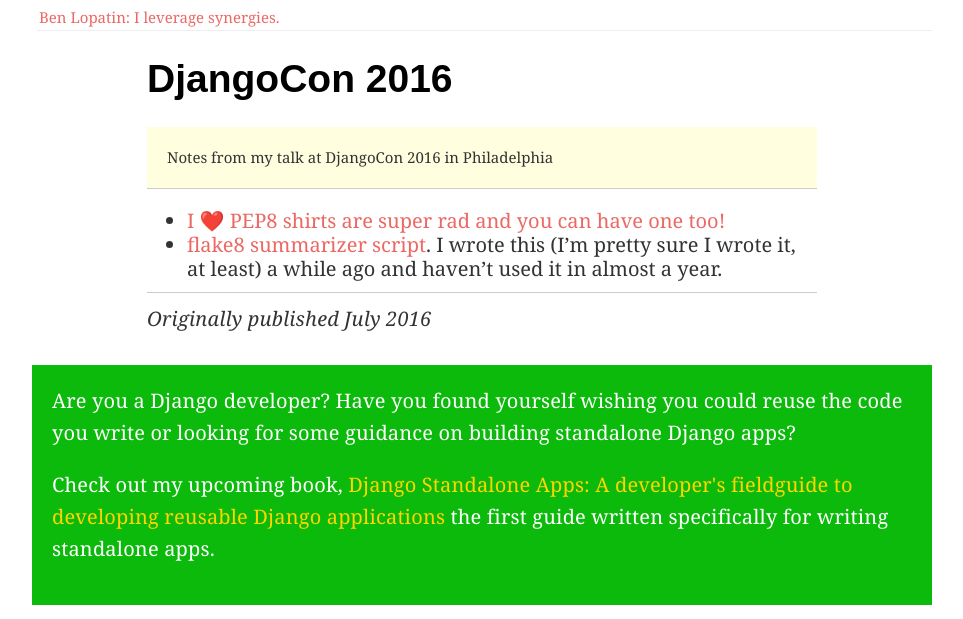
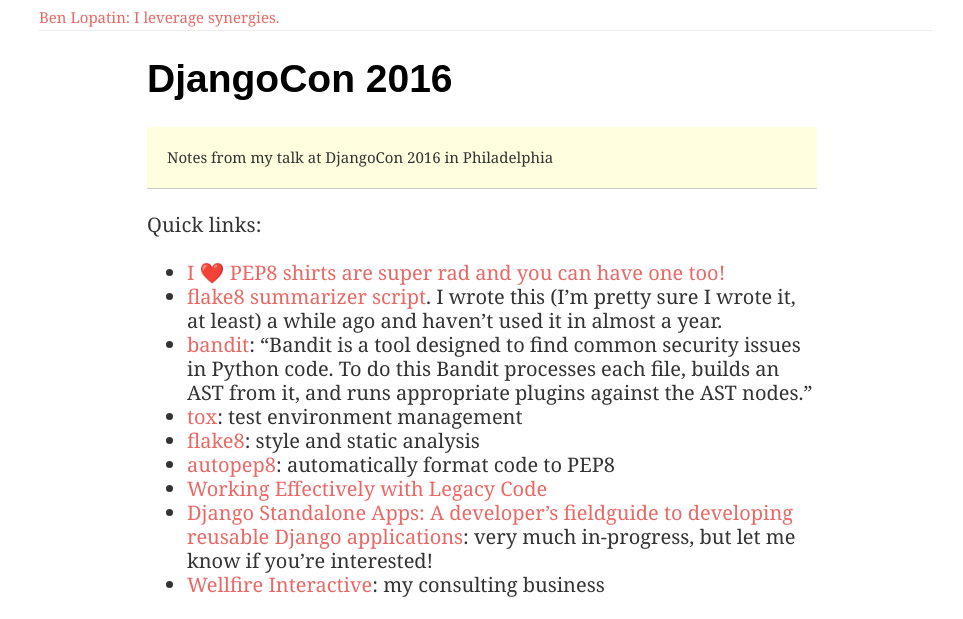
Before and after one commit to bennylope/bennylope.github.com, a Jekyll site: the page built from _posts/2016-07-20-djangocon2016.md, in a window 1280 px wide. Shown: the top 619 px of the page, without its empty margins (158-1121 px from the left). Built offline with Jekyll 4.4.1, drawn with Linux system fonts in a browser that asks for light colours; some web fonts are replaced; comment, search, counter and statistics services are not loaded; some of the changed text lies outside the part shown.

Commit message:
Update slides in DjangoCon post

```diff
--- a/_posts/2016-07-20-djangocon2016.md
+++ b/_posts/2016-07-20-djangocon2016.md
@@ -8,5 +8,29 @@
     Notes from my talk at DjangoCon 2016 in Philadelphia
 ---
 
+Quick links:
+
 * [I ❤️ PEP8 shirts are super rad and you can have one too!](https://store.py-shirt.com/)
 * [flake8 summarizer script](https://gist.github.com/bennylope/0668fabc8eeb7d8a474bf7a1b3cd5c16). I wrote this (I'm pretty sure I wrote it, at least) a while ago and haven't used it in almost a year.
+* [bandit](https://pypi.python.org/pypi/bandit): "Bandit is a tool designed to find common security issues in Python code. To do this Bandit processes each file, builds an AST from it, and runs appropriate plugins against the AST nodes."
+* [tox](http://tox.readthedocs.io/en/latest/): test environment management
+* [flake8](https://flake8.readthedocs.io/en/latest/): style and static analysis
+* [autopep8](https://pypi.python.org/pypi/autopep8): automatically format code to PEP8
+* [Working Effectively with Legacy Code](https://www.amazon.com/Working-Effectively-Legacy-Robert-Martin-ebook/dp/B005OYHF0A?ie=UTF8&tag=duckduckgo-ffab-20#navbar)
+* [Django Standalone Apps: A developer's fieldguide to developing reusable Django applications](https://leanpub.com/standalone-django-apps): very much in-progress, but let me know if you're interested!
+* [Wellfire Interactive](https://wellfire.co/): my consulting business
+
+### The Slides
+
+<script async class="speakerdeck-embed" data-id="59c4e2ad5a0b4e6fb7b14796c7de7c42" data-ratio="1.33333333333333" src="//speakerdeck.com/assets/embed.js"></script>
+
+Or skip to this one:
+
+{% include image.html src="/images/computer-dog.png" alt="Computer dog" caption="Dog tax!" %}
+
+If you have any questions or comments (including constructive feedback),
+use Twitter ([@bennylope](https://twitter.com/bennylope) or email:
+ben@wellfire.co.
+
+Happy to chat, too, about doing legacy Djagno code reviews with clients
+to plan feature changes and Django upgrades!
```
Also changed, not shown: 1 other file.
